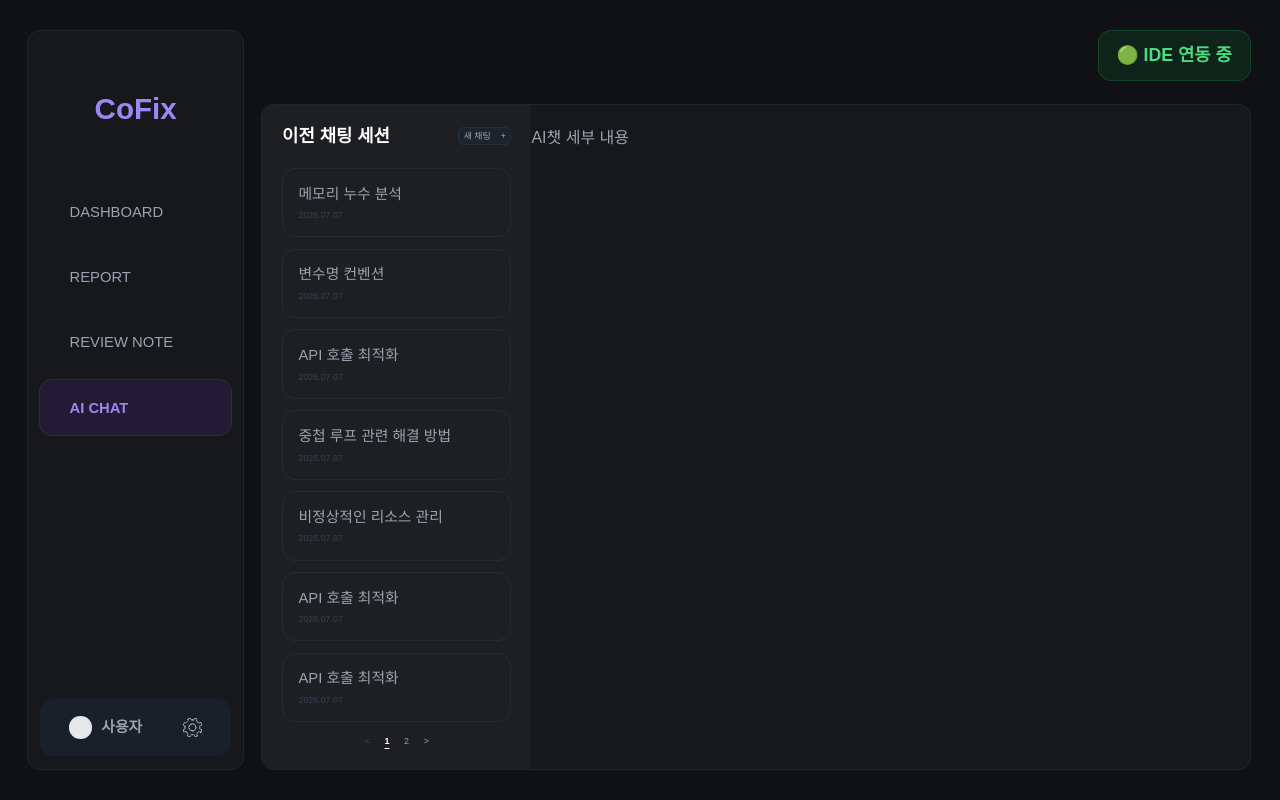
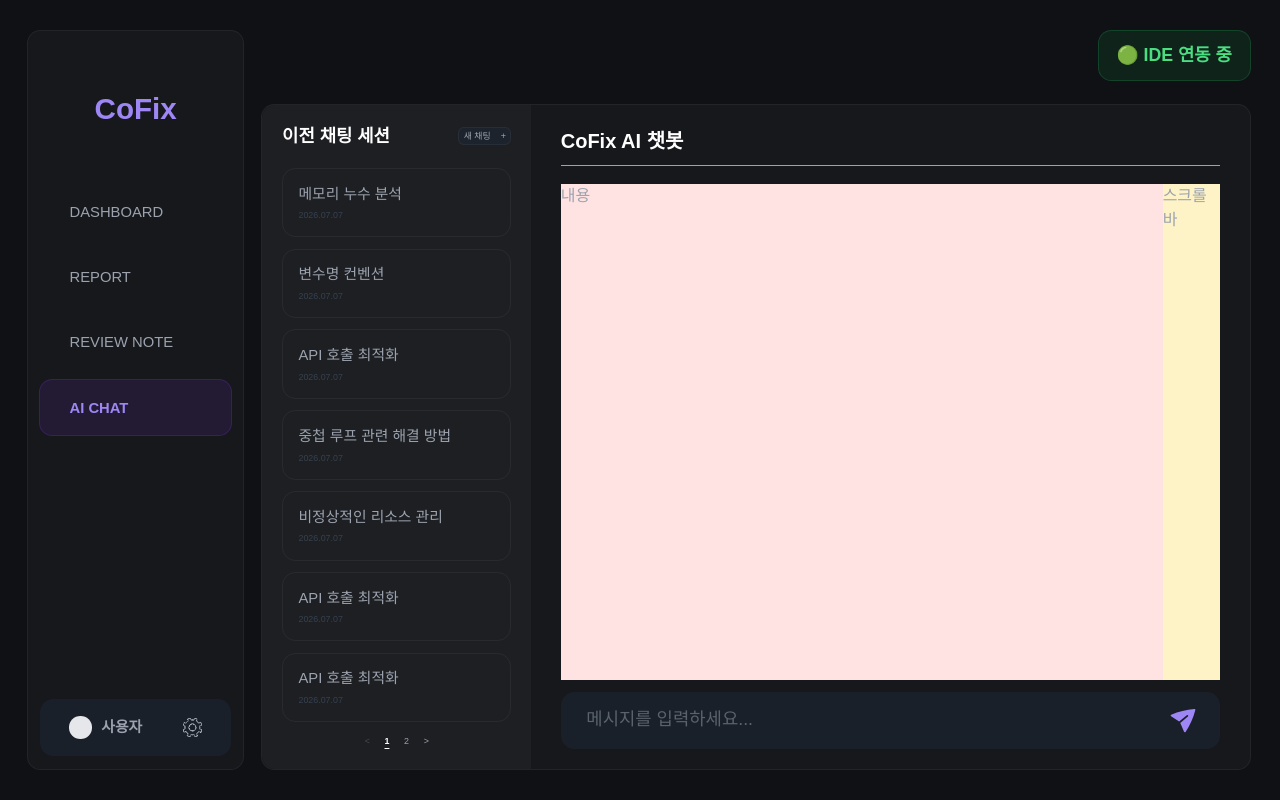
Before and after one commit to Yanus306/CoFix-FE, a React (Vite) app: page /ai-chat in a window 1280 px wide. Built offline with nearby package versions, Linux system fonts and the light colour scheme; a web font is replaced by a local one.

Commit message:
WTP(#20): AI Chat 우측 부분 구현 중 (제목, 입력창까지 구현)

```diff
--- a/src/components/aiChat/AiChatDetail.jsx
+++ b/src/components/aiChat/AiChatDetail.jsx
@@ -1,5 +1,45 @@
+import { useRef } from "react";
+import SendIcon from "../icons/SendIcon";
+
 export default function AiChatDetail() {
+  const textareaRef = useRef(null);
+
+  const handleResizeHeight = () => {
+    if (textareaRef.current) {
+      textareaRef.current.style.height = "0px";
+      textareaRef.current.style.height =
+        textareaRef.current.scrollHeight + "px";
+    }
+  };
+
   return (
-    <>AI챗 세부 내용</>
+    <div className="flex flex-col w-full h-full px-[2.29vw]">
+      <div className="flex flex-col w-full">
+        <div className="panel-title mb-[1.2vh]">CoFix AI 챗봇</div>
+        <div className="w-full h-[0.09vh] mb-[2.22vh] bg-gray400" />
+      </div>
+
+      <div className="flex w-full justify-between h-full">
+        <div className="flex justify-between w-[48.07vw] h-full">
+          <div className="flex flex-col w-full bg-red-100">내용</div>
+        </div>
+
+        <div className=" bg-amber-100">스크롤바</div>
+      </div>
+
+      {/* 입력창 */}
+      <div className="flex w-full shrink-0 min-h-[7.13vh] mt-[1.5vh] bg-gray800-50 rounded-[1.04vw]">
+        <textarea
+          ref={textareaRef}
+          onChange={handleResizeHeight}
+          rows={1}
+          className="w-full min-h-[7.13vh] max-h-[20vh] overflow-y-auto pl-[2vw] py-[1.8vh] bg-transparent text-gray400 text-[2.22vh] resize-none outline-none leading-normal"
+          placeholder="메시지를 입력하세요..."
+        />
+        <button className="flex justify-center items-end w-[6vw] pb-[2.2vh] bg-transparent text-gray400 hover:text-purple400 transition-colors">
+          <SendIcon className="w-[3.5vh] h-[3.5vh] text-purple400 rotate-320 cursor-pointer" />
+        </button>
+      </div>
+    </div>
   );
 }
--- /dev/null
+++ b/src/components/icons/SendIcon.jsx
@@ -0,0 +1,12 @@
+export default function SendIcon({ className }) {
+  return (
+    <svg
+      xmlns="http://www.w3.org/2000/svg"
+      viewBox="0 0 24 24"
+      fill="currentColor"
+      className={className}
+    >
+      <path d="M3.478 2.405a.75.75 0 00-.926.94l2.432 7.905H13.5a.75.75 0 010 1.5H4.984l-2.432 7.905a.75.75 0 00.926.94 60.519 60.519 0 0018.445-8.986.75.75 0 000-1.218A60.517 60.517 0 003.478 2.405z" />
+    </svg>
+  );
+}
--- a/src/index.css
+++ b/src/index.css
@@ -94,6 +94,10 @@
   html, body {
     @apply flex w-screen h-screen bg-background text-gray400;
   }
+
+  textarea {
+    @apply appearance-none bg-transparent border-none p-0 m-0 outline-none focus:outline-none focus:ring-0;
+  }
 }
 
 @layer components {
```
